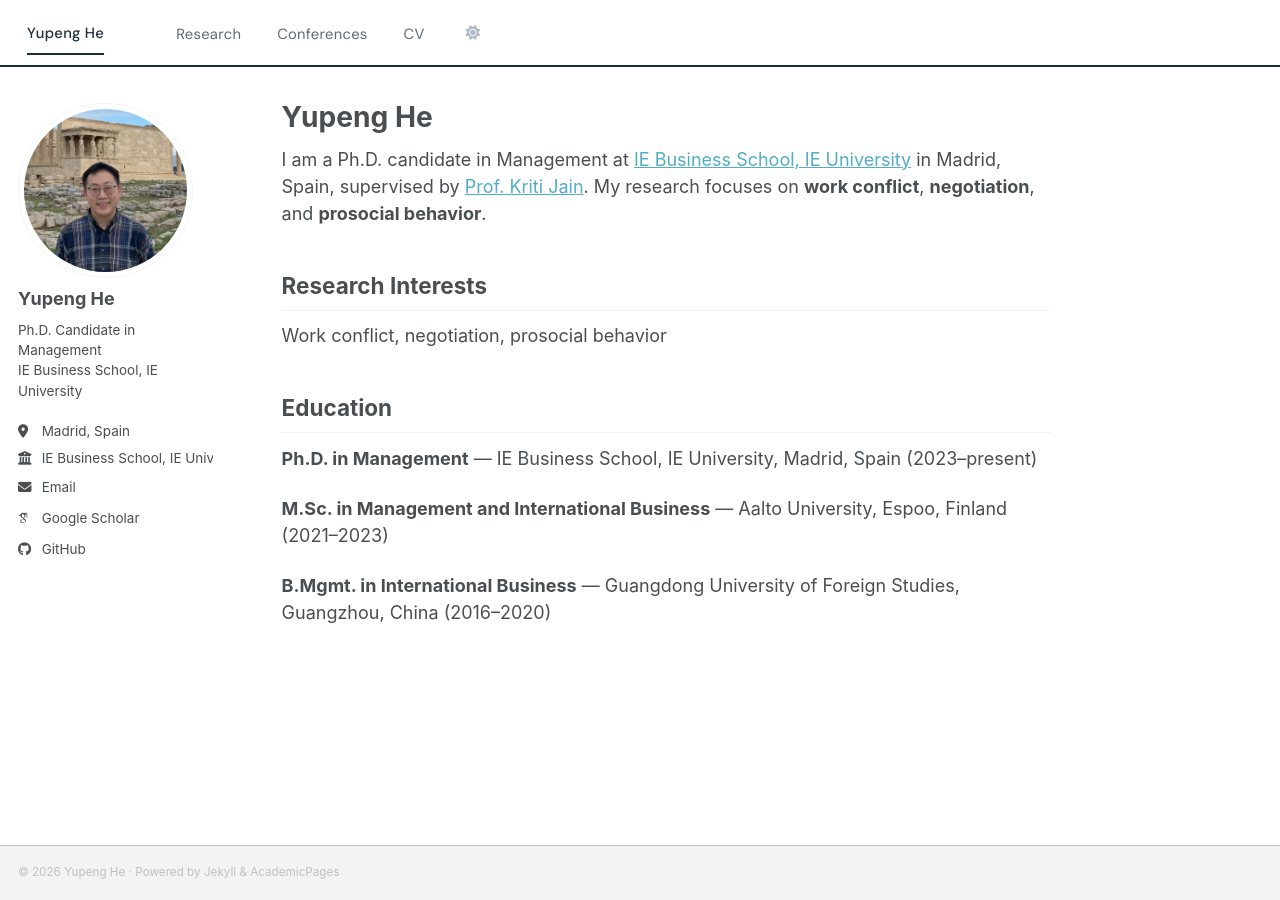
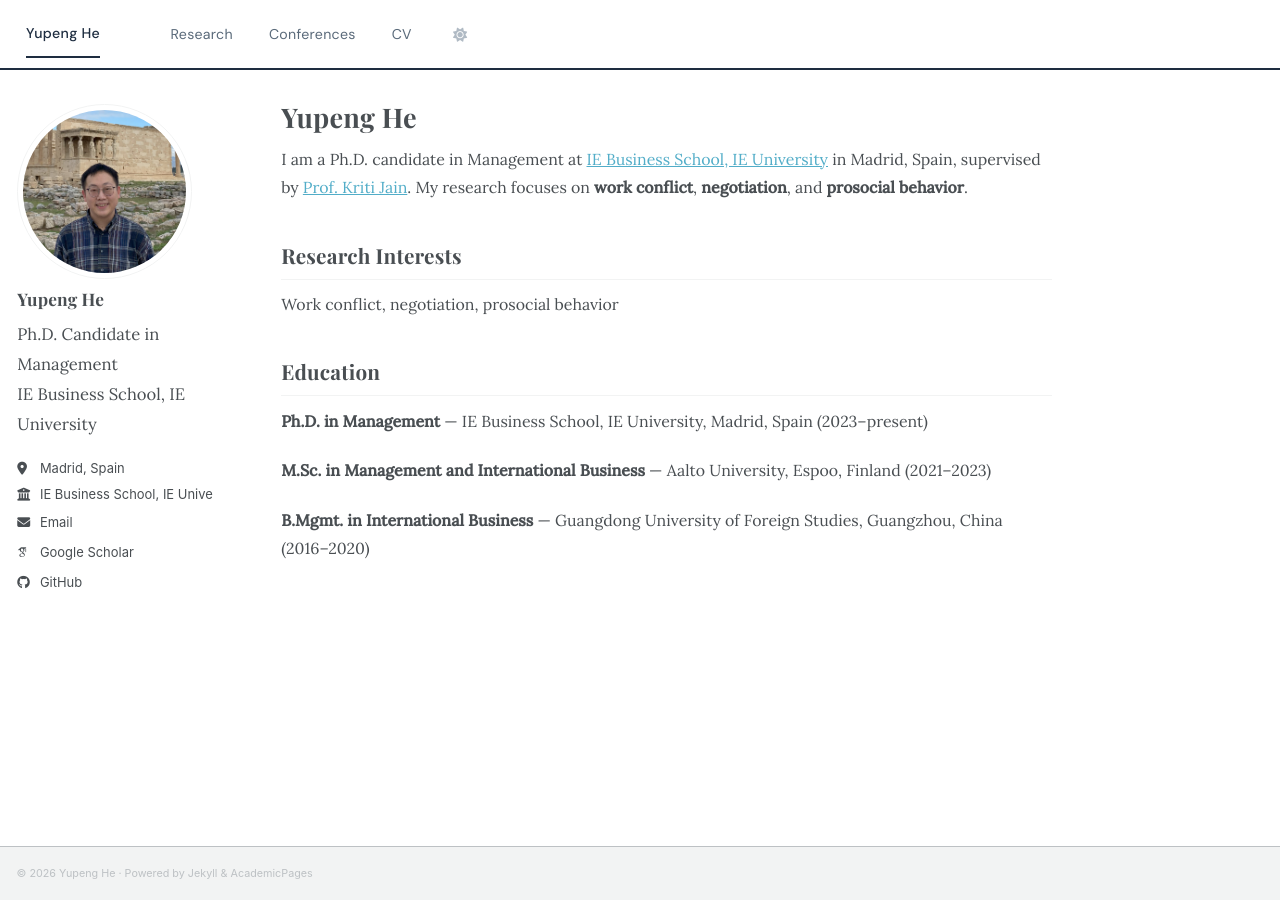
Before and after one commit to Yupeng77/Yupeng77.github.io, a Jekyll site: the page built from _pages/about.md, in a window 1280 px wide. Built offline with Jekyll 4.4.1, drawn with Linux system fonts in a browser that asks for light colours; some web fonts are replaced; a script bundle is joined from its source files by our own code; library files that are not in the unit come from our copies.

Commit message:
Apply Playfair Display + Lora typography across the site

```diff
--- a/_includes/head/custom.html
+++ b/_includes/head/custom.html
@@ -14,10 +14,10 @@
 <link rel="icon" href="/images/favicon.ico"/>
 <meta name="theme-color" content="#ffffff"/>
 
-<!-- Masthead fonts -->
+<!-- Page fonts -->
 <link rel="preconnect" href="https://fonts.googleapis.com">
 <link rel="preconnect" href="https://fonts.gstatic.com" crossorigin>
-<link href="https://fonts.googleapis.com/css2?family=Playfair+Display:wght@600&family=DM+Sans:wght@300;400;500&display=swap" rel="stylesheet">
+<link href="https://fonts.googleapis.com/css2?family=Playfair+Display:wght@600;700&family=DM+Sans:wght@300;400;500&family=Lora:ital,wght@0,400;0,500;1,400&display=swap" rel="stylesheet">
 
 <!-- Masthead custom styling -->
 <style>
@@ -100,4 +100,42 @@
   }
 </style>
 
+<!-- Page-wide typography -->
+<style>
+  /* ── Body text → Lora ── */
+  body,
+  .page__content,
+  .page__content p,
+  .page__content li,
+  .archive__item-excerpt,
+  .author__bio,
+  .sidebar p,
+  .page__footer {
+    font-family: 'Lora', Georgia, serif !important;
+    font-size: 0.96em;
+    line-height: 1.8;
+  }
+
+  /* ── Page & section headings → Playfair Display ── */
+  h1, h2, h3, h4, h5, h6,
+  .page__title,
+  .archive__item-title,
+  .archive__item-title a {
+    font-family: 'Playfair Display', Georgia, serif !important;
+    font-weight: 700 !important;
+    letter-spacing: 0.01em;
+  }
+
+  /* ── CV & archive list headings ── */
+  .archive h2 {
+    font-family: 'Playfair Display', Georgia, serif !important;
+    font-weight: 600 !important;
+  }
+
+  /* ── Sidebar name already set; keep Lora for bio ── */
+  .author__name {
+    font-family: 'Playfair Display', Georgia, serif !important;
+  }
+</style>
+
 <!-- end custom head snippets -->
```
